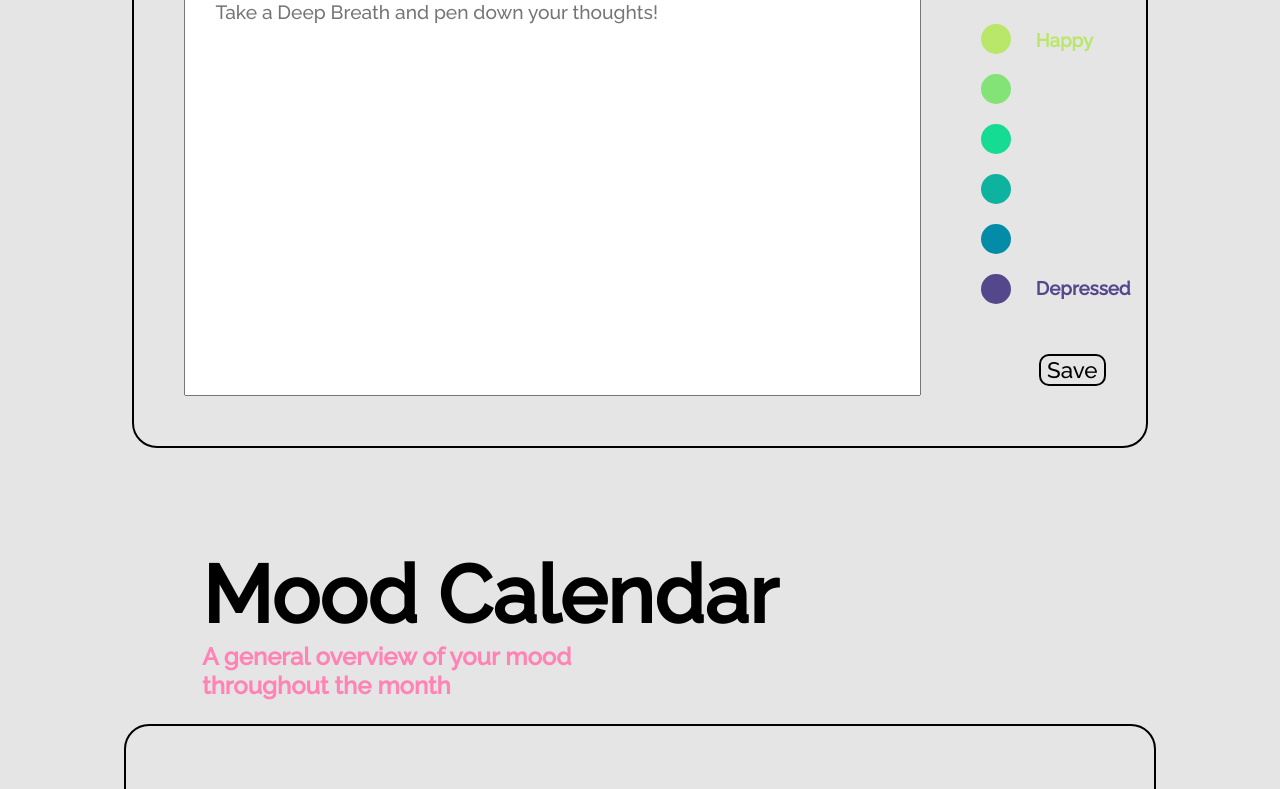
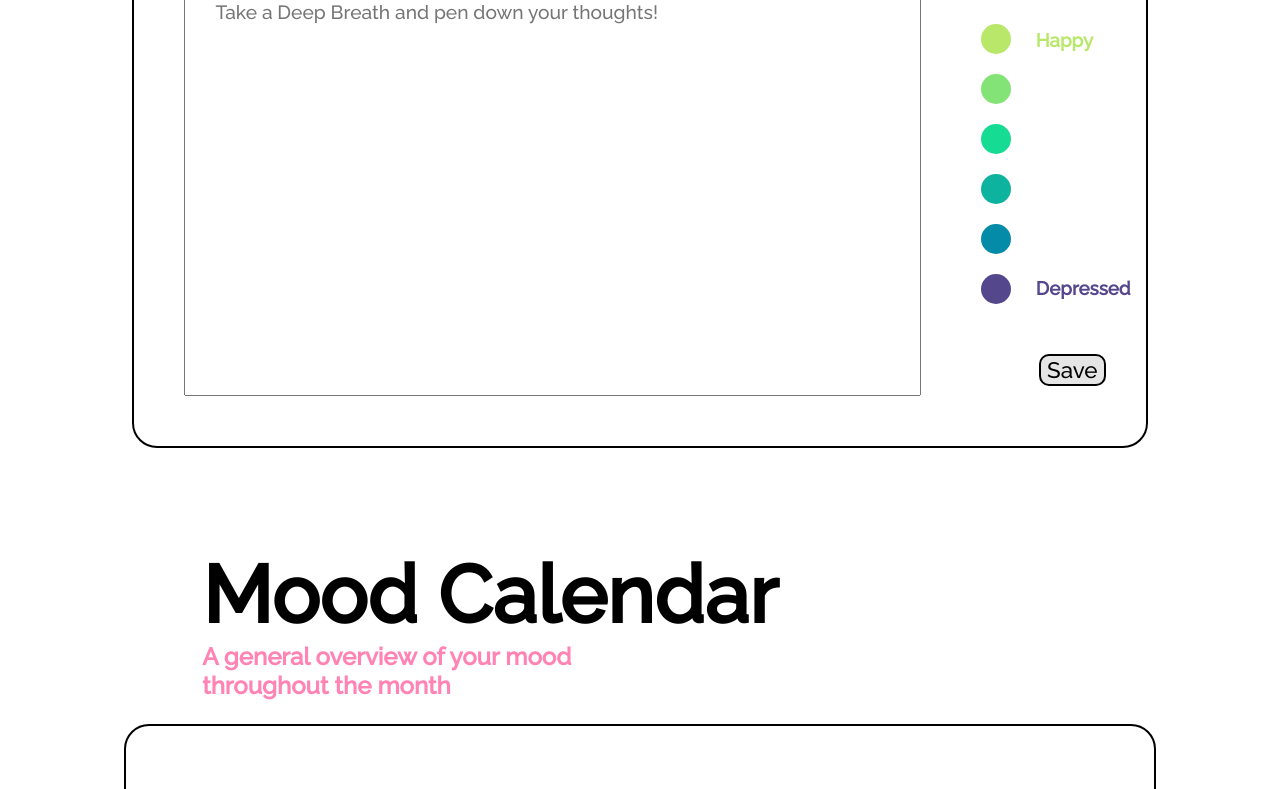
Before and after one commit to bryanhce/relax, a plain HTML site: page codefiesta/html/mood-journal.html in a window 1280 px wide. Shown: the part 679-1468 px from the top of the page. Drawn offline with Linux system fonts and the light colour scheme; no server answers.

Commit message:
Update mood-journal.css

```diff
--- a/codefiesta/css/mood-journal.css
+++ b/codefiesta/css/mood-journal.css
@@ -2,7 +2,7 @@
 body {
     max-width: 100%;
     overflow-x: hidden;
-    background-color: #E5E5E5;
+/*     background-color: #E5E5E5; */
 }
 
 #main-container {
```
